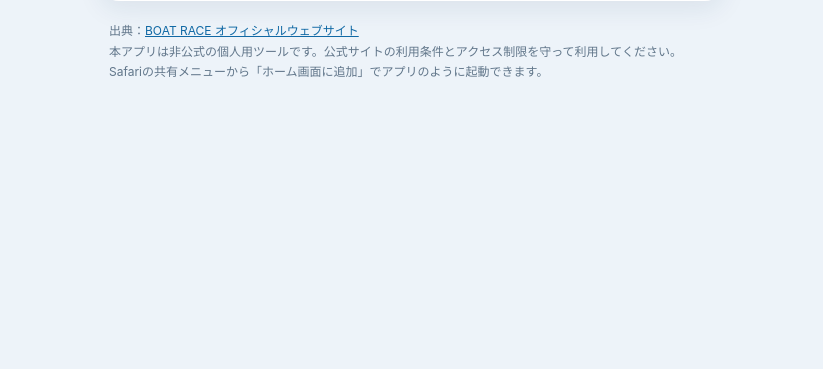
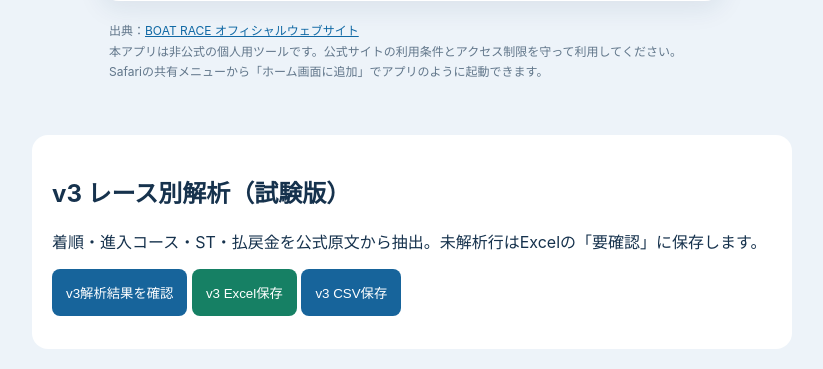
Before and after one commit to akito1980smile-cmyk/boatdb-iphone, a FastAPI app: page / in a window 1280 px wide. Shown: the part 1091-1460 px from the top of the page, without its empty margins (228-1051 px from the left). Before the commit the page ends 1168 px from the top, so only its background shows below. Run offline with FastAPI, Linux system fonts and the light colour scheme.

Commit message:
Enhance index.html with v3 race analysis features
Added v3 race analysis section with buttons for preview and export.

```diff
--- a/templates/index.html
+++ b/templates/index.html
@@ -6,4 +6,5 @@ const $=id=>document.getElementById(id);const today=new Date();const fmt=d=>{let
 const query=()=>`start=${$('start').value}&end=${$('end').value}&kind=${kind}&venue=${$('venue').value}&keyword=${encodeURIComponent($('keyword').value)}`;
 $('search').onclick=async()=>{const out=$('results');out.textContent='検索中…';try{const r=await fetch(`/api/search?${query()}&limit=100`);const d=await r.json();if(!r.ok)throw Error(d.detail);out.replaceChildren();const p=document.createElement('p');p.textContent=`${d.rows.length}行表示${d.truncated?'（続きあり）':''}。${d.notice}`;out.append(p);for(const row of d.rows){const div=document.createElement('div');div.style.cssText='padding:8px;border-bottom:1px solid #ddd';div.textContent=`${row[0]} / ${row[4]||'場不明'} / ${row[5]||'-'}R / ${row[7].slice(0,200)}`;out.append(div)}}catch(e){out.textContent='検索失敗：'+e.message}};
 $('indexDownload').onclick=async()=>{const s=$('status');s.style.display='block';s.textContent='検索用データを生成中…';try{const r=await fetch(`/api/export-index?${query()}&format=${format}`);if(!r.ok){const d=await r.json();throw Error(d.detail)}const blob=await r.blob(),u=URL.createObjectURL(blob),a=document.createElement('a');a.href=u;a.download=`boatrace_index.${format}`;a.click();setTimeout(()=>URL.revokeObjectURL(u),10000);s.textContent='ファイルを作成しました'}catch(e){s.textContent='出力失敗：'+e.message}};
-</script></body></html>
+</script><section style="max-width:760px;margin:20px auto;padding:20px;background:white;border-radius:16px;color:#16324d"><h2>v3 レース別解析（試験版）</h2><p>着順・進入コース・ST・払戻金を公式原文から抽出。未解析行はExcelの「要確認」に保存します。</p><button type="button" id="v3preview" style="padding:14px;background:#17649b;color:white;border:0;border-radius:8px">v3解析結果を確認</button> <button type="button" id="v3xlsx" style="padding:14px;background:#168064;color:white;border:0;border-radius:8px">v3 Excel保存</button> <button type="button" id="v3csv" style="padding:14px;background:#17649b;color:white;border:0;border-radius:8px">v3 CSV保存</button><pre id="v3status" style="white-space:pre-wrap;overflow-wrap:anywhere"></pre></section><script>
+(()=>{const status=document.getElementById('v3status');const params=()=>{const start=document.getElementById('start')?.value;const end=document.getElementById('end')?.value;const venue=document.getElementById('venue')?.value||0;return new URLSearchParams({start,end,venue})};async function run(mode){status.textContent='公式データを解析中…';try{const url='/api/v3/'+(mode==='preview'?'preview':'export')+'?'+params()+(mode==='preview'?'':'&format='+mode);const r=await fetch(url);if(!r.ok){let d=await r.json();throw Error(d.detail||r.status)}if(mode==='preview'){let d=await r.json();status.textContent='着順行 '+d.counts.results+'件 / 払戻 '+d.counts.payouts+'件 / 要確認 '+d.counts.rejected+'件\n'+JSON.stringify({着順:d.results.slice(0,3),払戻:d.payouts.slice(0,3)},null,2)}else{const blob=await r.blob(),u=URL.createObjectURL(blob),a=document.createElement('a');a.href=u;a.download='boatrace_v3.'+mode;a.click();setTimeout(()=>URL.revokeObjectURL(u),10000);status.textContent='ファイルを生成しました'}}catch(e){status.textContent='エラー: '+e.message}}for(const [id,mode] of [['v3preview','preview'],['v3xlsx','xlsx'],['v3csv','csv']])document.getElementById(id).onclick=()=>run(mode)})();</script></body></html>
```
